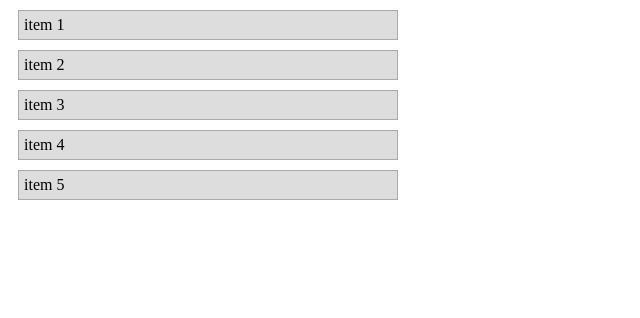
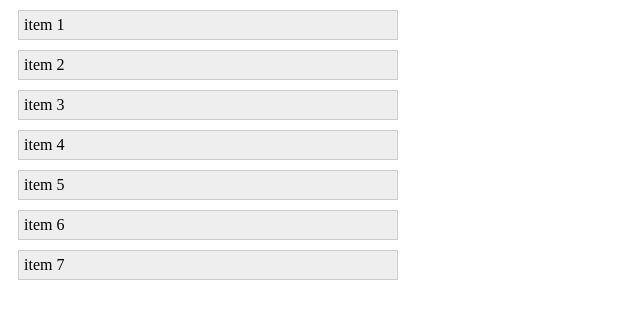
Before and after one commit to mmavko/sortable-list, a plain HTML site: page index.html in a window 1280 px wide. Shown: the whole page, without its empty margins (0-640 px from the left). Drawn offline with nearby package versions, Linux system fonts and the light colour scheme.

Commit message:
refactoring

```diff
--- a/index.html
+++ b/index.html
@@ -16,8 +16,8 @@
 	ul#list li {
 		margin: 10px;
 		padding: 5px;
-		border: 1px solid #aaa;
-		background-color: #ddd;
+		border: 1px solid #ccc;
+		background-color: #eee;
 	}
 </style>
 
@@ -27,4 +27,6 @@
 	<li>item 3</li>
 	<li>item 4</li>
 	<li>item 5</li>
+	<li>item 6</li>
+	<li>item 7</li>
 </ul>
--- a/sort.js
+++ b/sort.js
@@ -6,7 +6,7 @@ Sort = (function () {
 		}
 	}
 	function Sort (el, options) {
-		$.extend(this, this.constructor.defaultOptions, options);
+		$.extend(this, arguments.callee.defaultOptions, options);
 		this.$list = $(el).first();
 		this.refreshItems();
 		this.$items.css('position', 'relative');
@@ -21,7 +21,9 @@ Sort = (function () {
 		});
 	};
 	Sort.defaultOptions = {
-		itemsSelector: 'li'
+		itemsSelector: 'li',
+		browserPrefix: '-webkit-',
+		transitionDuration: '0.1'
 	};
 	Sort.prototype = {
 		refreshItems: function () {
@@ -46,7 +48,7 @@ Sort = (function () {
 			delete this.y1;
 		},
 		start: function () {
-			this.$items.not(this.$target).css('-webkit-transition', 'top 0.1s');
+			this.$items.not(this.$target).css(this.browserPrefix+'transition', 'top '+this.transitionDuration+'s');
 			this.$target.css('z-index', 1);
 			// store target index
 			this.ti = this.$items.index(this.$target);
@@ -75,9 +77,9 @@ Sort = (function () {
 			this.$items.css({
 				top: '',
 				left: '',
-				'-webkit-transition': '',
 				'z-index': ''
 			});
+			this.$items.css(this.browserPrefix+'transition', '');
 			var
 				ci = this.ti + this.di,
 				maxi = this.$items.length-1,
```
